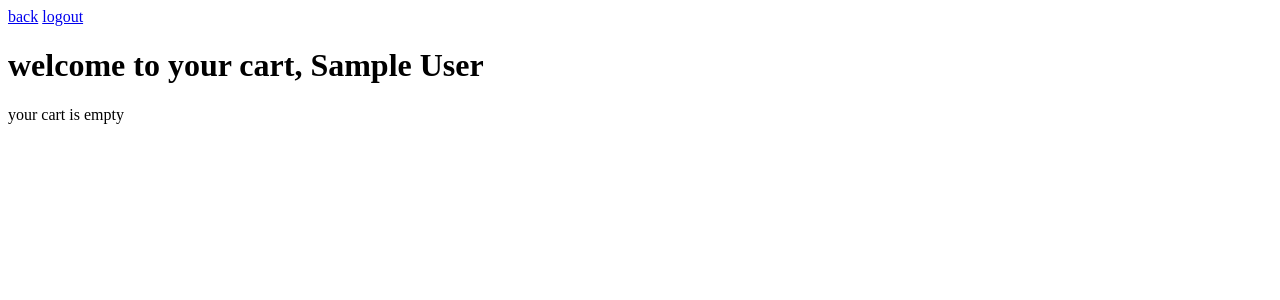
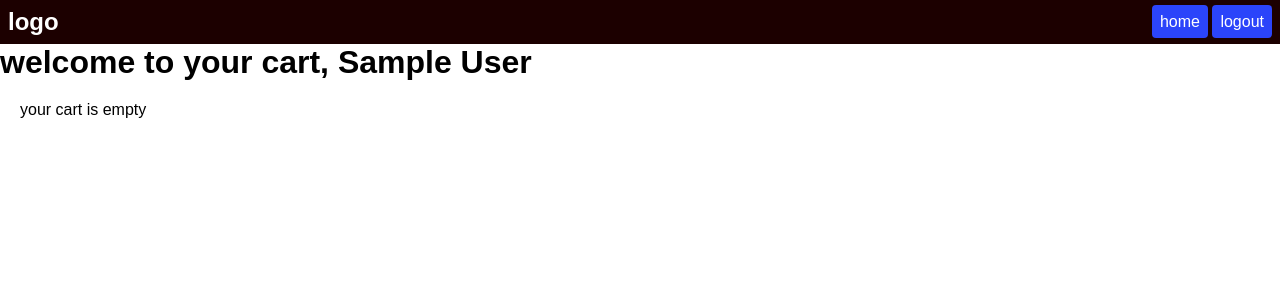
Before and after one commit to Bayi-Mostapha/adrar_outdoor_equipment, a PHP site: page /user/cart.php in a window 1280 px wide. Shown: the top 300 px of the page. Run offline with PHP 8.4, Linux system fonts and the light colour scheme; the visitor is signed in with stand-in values (Sample User, id 1); data that the repository does not hold is empty.

Commit message:
added some styling to cart

```diff
--- /dev/null
+++ b/styles/cart.css
@@ -0,0 +1,53 @@
+.navbar {
+    background-color: rgb(28, 0, 0);
+    padding: .5rem;
+
+    display: flex;
+    justify-content: space-between;
+    align-items: center;
+}
+
+.navbar .logo {
+    color: var(--txt2);
+    font-size: var(--big);
+    font-weight: 700;
+}
+
+.navbar .home {
+    background-color: var(--main-color);
+    color: var(--txt2);
+    padding: .5em;
+    border-radius: 4px;
+}
+
+.navbar .logout {
+    background-color: var(--main-color);
+    color: var(--txt2);
+    padding: .5em;
+    border-radius: 4px;
+}
+
+.products {
+    padding: 20px;
+    display: grid;
+    grid-template-columns: 32% 32% 32%;
+    gap: 2%;
+}
+
+.product {
+    padding: 10px;
+    border-radius: 9px;
+
+    display: flex;
+    flex-direction: column;
+    justify-content: space-between;
+
+    box-shadow: var(--light-border);
+}
+
+.delete {
+    background-color: red;
+    color: var(--txt2);
+    padding: .25em .75em;
+    border-radius: 2rem;
+}
--- a/user/cart.php
+++ b/user/cart.php
@@ -11,17 +11,20 @@
 <head>
     <meta charset="UTF-8">
     <meta name="viewport" content="width=device-width, initial-scale=1.0">
+    <link rel="stylesheet" href="..\styles\general.css">
+    <link rel="stylesheet" href="..\styles\cart.css">
     <title>cart</title>
 </head>
 <body>
+    <div class="navbar">
+        <div class="logo">logo</div>
+        <div class="btns">
+            <a href="../home.php" class="home mb-btn">home</a>
+            <a href="logout.php" class="logout mb-btn">logout</a>
+        </div>
+    </div>
     <?php
-        echo "
-            <div class=\"navbar\">
-                <a href=\"../home.php\">back</a>
-                <a href=\"logout.php\">logout</a>
-            </div>
-            <h1>welcome to your cart, $_SESSION[name]</h1>
-            ";
+        echo "<h1>welcome to your cart, $_SESSION[name]</h1>";
     ?>
     <div class="news">
         <p class="new">
@@ -53,7 +56,7 @@
                         <img src=\"../uploads/$row[product_img]\">
                         <p>$row[product_desc]</p>
                         <p>$row[price]</p>
-                        <a href=\"cart-delete.php?id=$row[id]\">remove from cart</a>
+                        <a href=\"cart-delete.php?id=$row[id]\" class=\"delete mb-btn\">remove from cart</a>
                     </div>
                     ";
                 }
```
